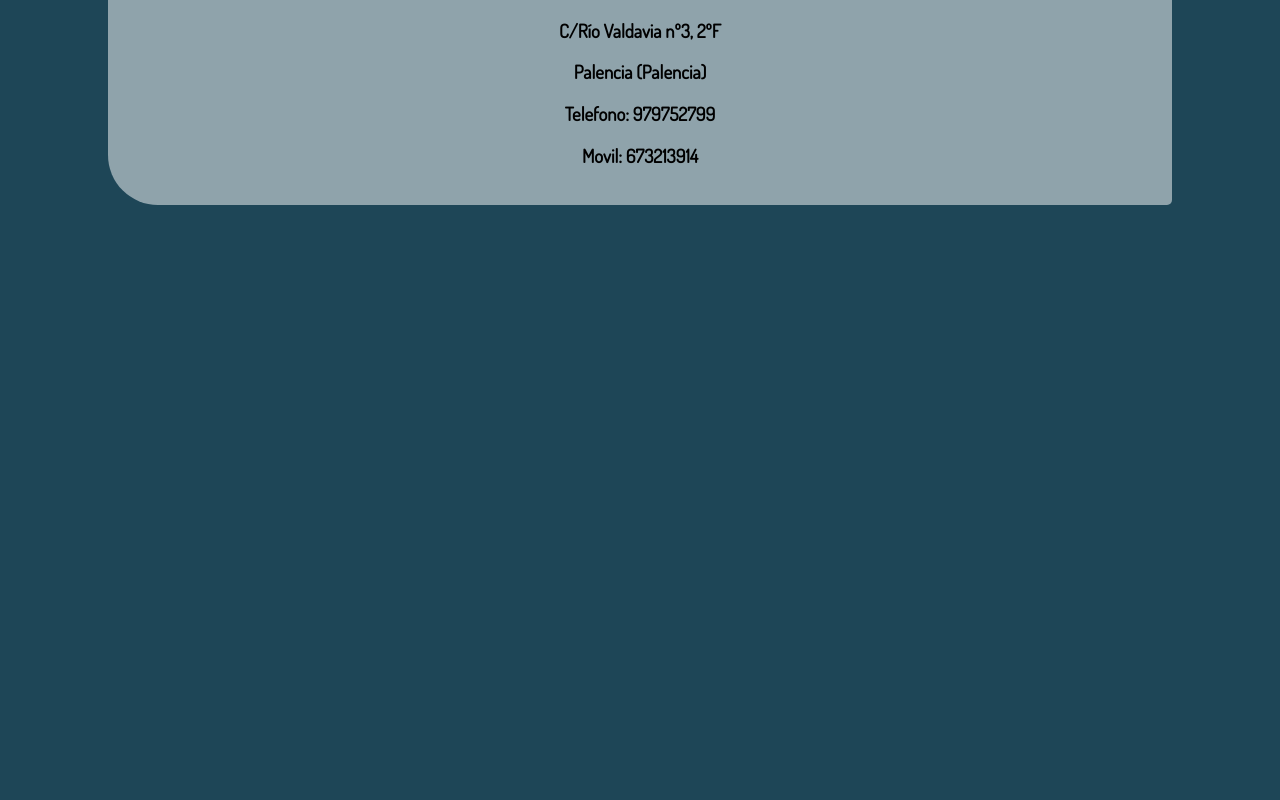
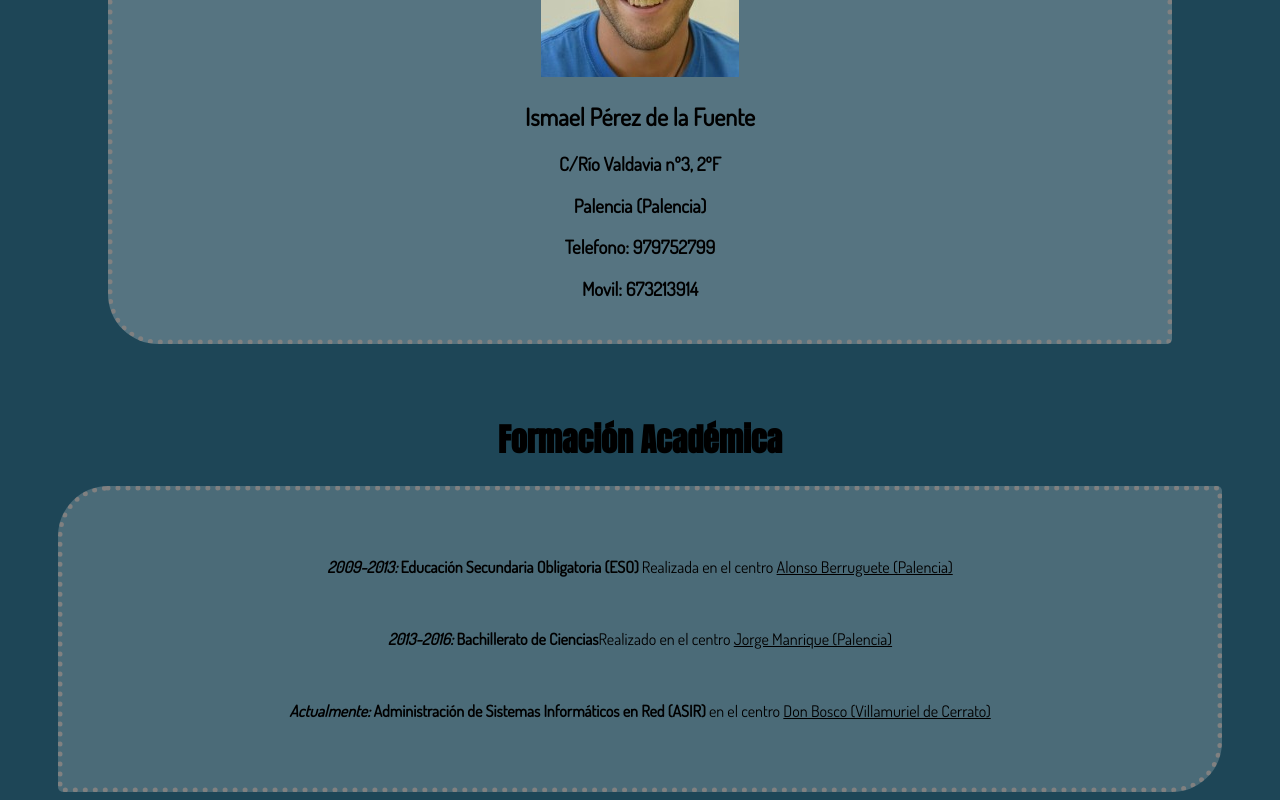
Before and after one commit to IsmaPerez/Curriculum, a plain HTML site: page index.html in a window 1280 px wide. Shown: the part 489-1289 px from the top of the page. Before the commit the page ends 800 px from the top, so only its background shows below. Drawn offline with Linux system fonts and the light colour scheme.

Commit message:
Hasta fomracion academica

```diff
--- a/estilos.css
+++ b/estilos.css
@@ -8,13 +8,15 @@ h1:first-of-type{
     font-family: Indie Flower,sans-serif;
     color: gray;
     font-size: 4em;
-    border-bottom: black;
+    border-bottom: 8px dashed grey;
 }
 .c1{
-    background-color: rgba(255,255,255,0.5);
+    background-color: rgba(255,255,255,0.25);
     margin: auto 100px;
     border-radius: 5px 50px;
     padding-bottom: 20px;
+    border-color: black;
+    border: 5px dotted grey;
 }
 #d1{
     text-align: center;
@@ -28,3 +30,31 @@ h3{
     font-family: dosis,sans-serif;
     text-align: center;
 }
+.datos,.formacion{
+    font-family: anton,sans-serif;
+    color: black;
+    text-align: center;
+    padding-top: 50px;
+}
+.c2 {
+    background-color: rgba(255, 255, 255, 0.2);
+    border-radius: 50px 5px;
+    text-align: center;
+    font-family: dosis,sans-serif;
+    margin: auto 50px;
+    padding: 50px ;
+    border: 5px dotted grey;
+}
+a{
+    color: black;
+}
+a:hover{
+    color: black;
+    border-radius: 5px;
+    background-color: whitesmoke;
+    text-decoration: none;
+}
+img:nth-of-type(2){
+    width: 50px;
+    height: 50px;
+}
--- a/index.html
+++ b/index.html
@@ -10,6 +10,7 @@
 </head>
 <body>
     <h1>Curriculum Vitae WEB</h1>
+    <h1 class="datos">Datos Personales</h1>
     <section class="c1">
         <div id="d1"><img src="Imagenes/Foto_dni.PNG" alt="Foto Principal"></div>
         <h2>Ismael Pérez de la Fuente</h2>
@@ -18,5 +19,21 @@
         <h3>Telefono: 979752799</h3>
         <h3>Movil: 673213914</h3>
     </section>
+    <h1 class="formacion">Formación Académica</h1>
+    <section class="c2">
+        <p><strong><em>2009-2013:</em> Educación Secundaria Obligatoria (ESO)</strong> Realizada
+        en el centro
+            <a href="http://iesalonsoberruguete.centros.educa.jcyl.es/sitio/">
+                Alonso Berruguete (Palencia)
+            </a></p><br>
+        <p><strong><em>2013-2016: </em>Bachillerato de Ciencias</strong>Realizado en el centro
+            <a href="http://iesjorgemanrique.centros.educa.jcyl.es/sitio/">
+                Jorge Manrique (Palencia)
+            </a></p><br>
+        <p><strong><em>Actualmente: </em>Administración de Sistemas Informáticos
+        en Red (ASIR)</strong> en el centro
+            <a href="http://www.centrodonbosco.es/web/">Don Bosco (Villamuriel de Cerrato)</a>
+        </p>
+    </section>
 </body>
 </html>
```
Also changed, not shown: Imagenes/estudios.png (added).
